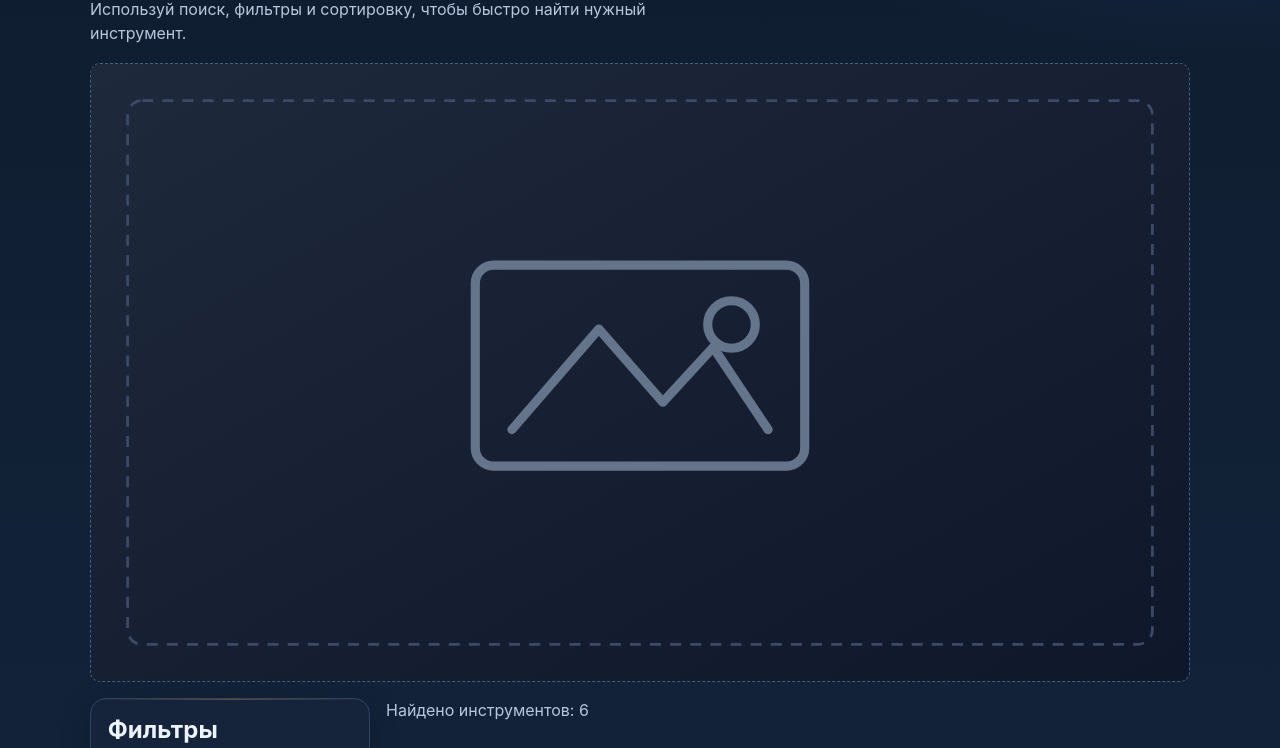
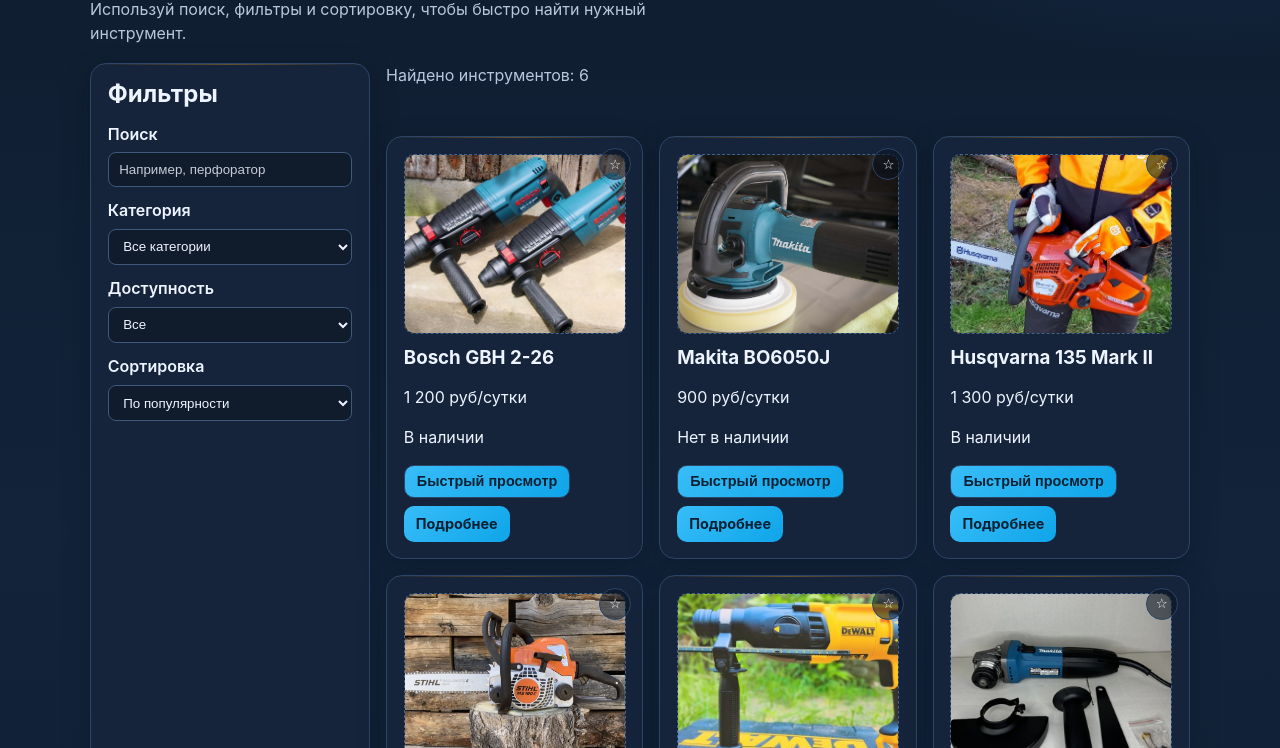
Before and after one commit to alisoon14/rotebal, a plain HTML site: page catalog.html in a window 1280 px wide. Shown: the part 204-952 px from the top of the page. Drawn offline with Linux system fonts and the light colour scheme.

Commit message:
img added

```diff
--- a/assets/app.js
+++ b/assets/app.js
@@ -1,10 +1,10 @@
 const tools = [
-  { name: "Bosch GBH 2-26", price: 1200, deposit: 6000, category: "drill", available: true, popularity: 90 },
-  { name: "Makita BO6050J", price: 900, deposit: 4500, category: "grind", available: false, popularity: 84 },
-  { name: "STIHL MS 180", price: 1100, deposit: 5000, category: "garden", available: false, popularity: 79 },
-  { name: "DeWALT DWD024", price: 800, deposit: 3500, category: "drill", available: true, popularity: 73 },
-  { name: "Makita GA5030", price: 700, deposit: 3000, category: "cut", available: false, popularity: 68 },
-  { name: "Husqvarna 135 Mark II", price: 1300, deposit: 6200, category: "garden", available: true, popularity: 81 }
+  { name: "Bosch GBH 2-26", price: 1200, deposit: 6000, category: "drill", available: true, popularity: 90, image: "./assets/images/Bosch_GBH_2-26jpg.jpg"},
+  { name: "Makita BO6050J", price: 900, deposit: 4500, category: "grind", available: false, popularity: 84, image: "./assets/images/Makita_BO6050J.jpg"},
+  { name: "STIHL MS 180", price: 1100, deposit: 5000, category: "garden", available: false, popularity: 79, image: "./assets/images/STIHL_MS_180.jpg" },
+  { name: "DeWALT DWD024", price: 800, deposit: 3500, category: "drill", available: true, popularity: 73, image:"./assets/images/DeWALT_DWD024.jpg" },
+  { name: "Makita GA5030", price: 700, deposit: 3000, category: "cut", available: false, popularity: 68,image:"./assets/images/makita_ga5030.jpg" },
+  { name: "Husqvarna 135 Mark II", price: 1300, deposit: 6200, category: "garden", available: true, popularity: 81,image: "./assets/images/Husqvarna_135.jpg" }
 ];
 
 const FAVORITES_KEY = "webrent:favorites";
@@ -38,7 +38,11 @@
       >
         ${isFavorite ? "★" : "☆"}
       </button>
-      <img class="tool-image" src="./assets/images/placeholder.svg" alt="Фото инструмента ${tool.name}" />
+      <img
+        class="tool-image"
+        src="${tool.image || "./assets/images/placeholder.svg"}"
+        alt="Фото инструмента ${tool.name}"
+      />
       <h3>${tool.name}</h3>
       <p>${tool.price.toLocaleString("ru-RU")} руб/сутки</p>
       <p>${tool.available ? "В наличии" : "Нет в наличии"}</p>
@@ -88,7 +92,11 @@
     modal.innerHTML = `
       <div class="modal-card" role="dialog" aria-modal="true" aria-label="Быстрый просмотр">
         <button type="button" class="modal-close" data-close-modal aria-label="Закрыть">×</button>
-        <img class="tool-image" src="./assets/images/placeholder.svg" alt="Заглушка изображения: ${tool.name}" />
+        <img
+          class="tool-image"
+          src="${tool.image || "./assets/images/placeholder.svg"}"
+          alt="Фото инструмента ${tool.name}"
+        />
         <h3>${tool.name}</h3>
         <p><strong>Цена:</strong> ${tool.price.toLocaleString("ru-RU")} руб/сутки</p>
         <p><strong>Статус:</strong> ${tool.available ? "В наличии" : "Нет в наличии"}</p>
--- a/catalog.html
+++ b/catalog.html
@@ -30,11 +30,6 @@
           Используй поиск, фильтры и сортировку, чтобы быстро найти нужный
           инструмент.
         </p>
-        <img
-          class="image-placeholder"
-          src="./assets/images/placeholder.svg"
-          alt="Заглушка изображения: баннер каталога"
-        />
 
         <section class="catalog-layout">
           <aside class="card filters">
@@ -49,7 +44,7 @@
                 <option value="all">Все категории</option>
                 <option value="drill">Сверление</option>
                 <option value="cut">Резка</option>
-                <option value="garden">Сад</option>
+                <option value="garden">Для сада</option>
                 <option value="grind">Шлифовка</option>
               </select>
             </label>
```
Also changed, not shown: about.html (+0 -5 lines), checkout.html (+0 -5 lines), contacts.html (+0 -5 lines), index.html (+3 -8 lines), tool.html (+2 -2 lines), assets/images/Bosch_GBH_2-26jpg.jpg (added), assets/images/DeWALT_DWD024.jpg (added), assets/images/Husqvarna_135.jpg (added), assets/images/Makita_BO6050J.jpg (added), assets/images/STIHL_MS_180.jpg (added), assets/images/makita_ga5030.jpg (added).
